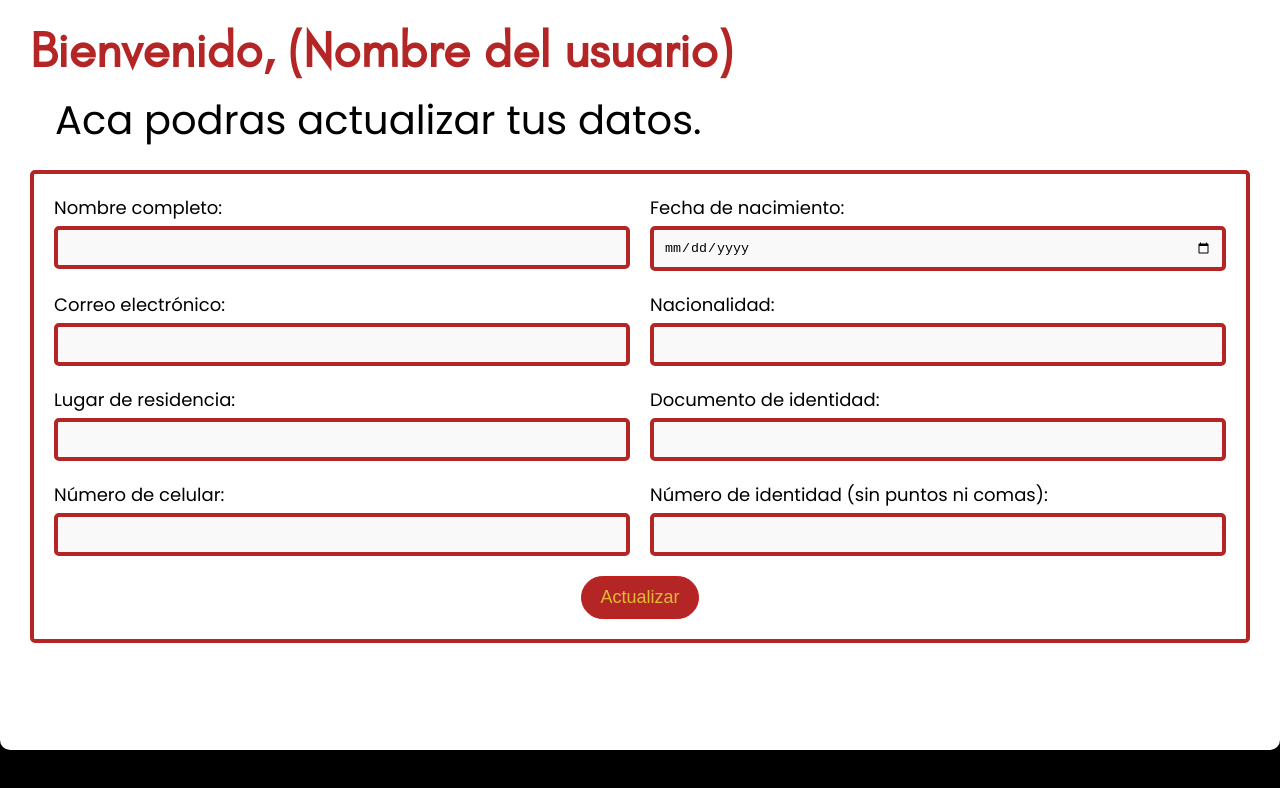
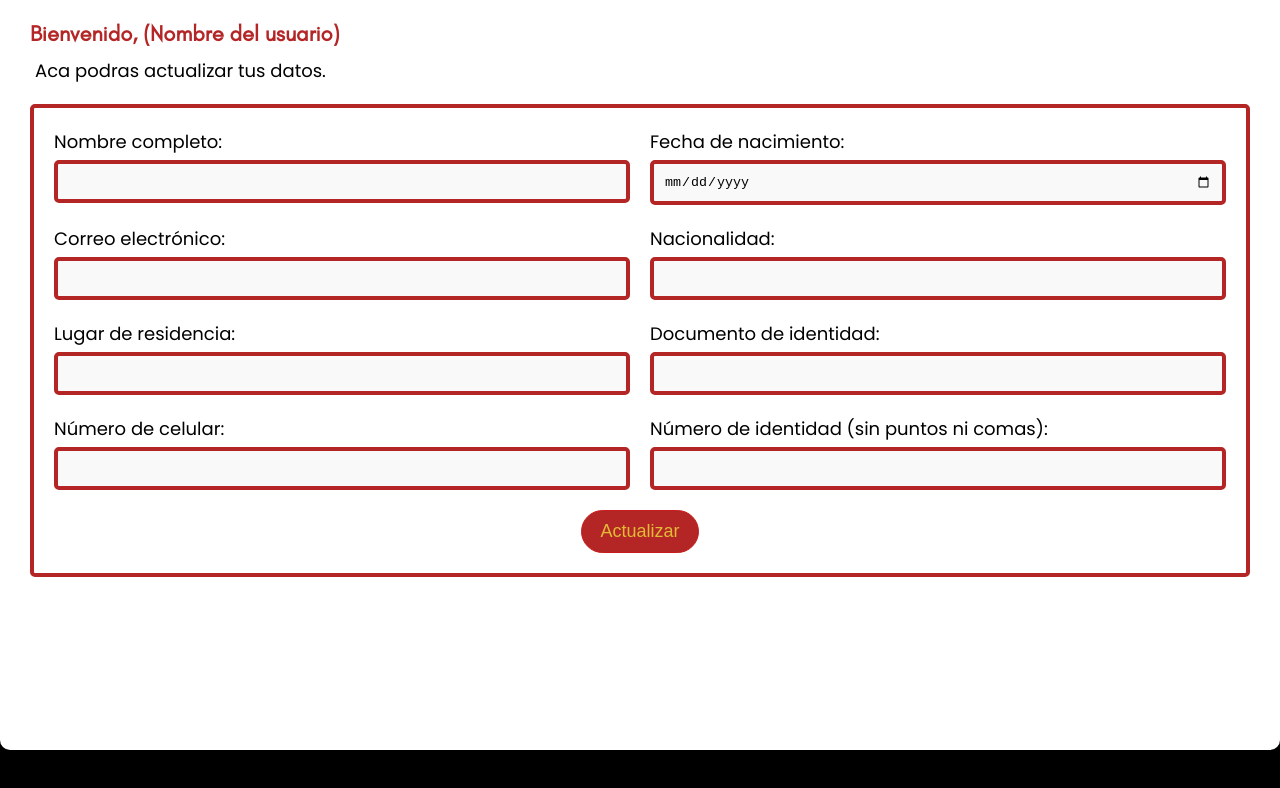
Before and after one commit to AnyiDc/Red-Gold-Bank, a website: page views/Pages/userInterfaz/opciones/actualizarDatos.html in a window 1280 px wide. Drawn offline with Linux system fonts and the light colour scheme; files that its build step writes are made by us from their sources.

Commit message:
cambio en el css de la pagina actualizar datos

```diff
--- a/views/Pages/userInterfaz/opciones/actualizarDatos.html
+++ b/views/Pages/userInterfaz/opciones/actualizarDatos.html
@@ -3,7 +3,7 @@
 <head>
     <meta charset="UTF-8">
     <meta name="viewport" content="width=device-width, initial-scale=1.0">
-    <link rel="stylesheet" href="/views/CSS/interfaz/actualizarDatos.css">
+    <link rel="stylesheet" href="/views/Public/css/interfaz/actualizarDatos.css">
     <title>Actualizar Datos</title>
 </head>
 <body>
--- a/views/Public/css/interfaz/actualizarDatos.css
+++ b/views/Public/css/interfaz/actualizarDatos.css
@@ -44,10 +44,9 @@ body {
 
 h1 {
     margin-bottom: 10px;
-    font-size: 24px;
+    font-size: 22px;
     font-family: 'LetraPrincipal';
     color: #b42525;
-    font-size: 50px;
     text-align: left;
 }
 
@@ -55,9 +54,8 @@ p {
     margin-bottom: 20px;
     font-size: 18px;
     font-family: 'FuenteTexto';
-    font-size: 40px;
     text-align: left;
-    margin-left: 25px;
+    margin-left: 5px;
 }
 
 .update-Form {
```
